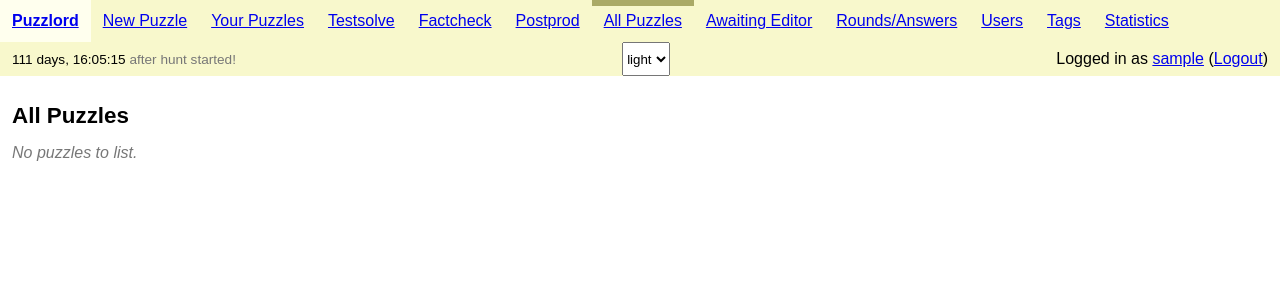
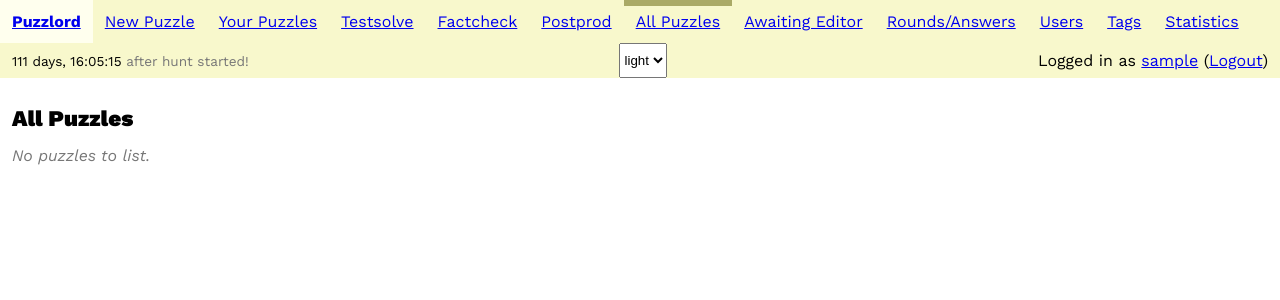
Before and after one commit to galacticpuzzlehunt/puzzlord, a Django app: page /all in a window 1280 px wide. Shown: the top 300 px of the page. Run offline with Django 3.2, Linux system fonts and the light colour scheme; the visitor is signed in with stand-in values (Sample User, id 1); data comes from the database, SQL or seed files in the repository; data that the repository does not hold is empty; some libraries are stand-ins or nearby versions.

Commit message:
Font updates

```diff
--- a/puzzle_editing/static/css/general.css
+++ b/puzzle_editing/static/css/general.css
@@ -47,7 +47,7 @@
 
 /* general */
 body {
-	font-family: sans-serif;
+	font-family: 'Work Sans', sans-serif;
 	margin: 0;
 	padding: 0;
 	color: var(--text-color);
@@ -167,8 +167,8 @@ nav a:visited {
 main {
 	padding: 0.75em;
 }
-h1 { font-size: 140%; }
-h2 { font-size: 120%; font-weight: normal; }
+h1 { font-size: 140%; font-weight: 900 }
+h2 { font-size: 120%; font-weight: 700; }
 div.table-wrap {
 	max-width: 100%;
 	overflow: auto;
--- a/puzzle_editing/templates/base.html
+++ b/puzzle_editing/templates/base.html
@@ -9,6 +9,9 @@
 		<link rel="stylesheet" href="{% static "css/general.css" %}">
 		<link rel="shortcut icon" href="{% static 'favicon.ico' %}"/>
 		<title>{% block title %}Puzzlord{% endblock %}</title>
+		<link rel="preconnect" href="https://fonts.gstatic.com">
+		<link href="https://fonts.googleapis.com/css2?family=Work+Sans:ital,wght@0,400;0,700;0,900;1,400&display=swap" rel="stylesheet">
+
 	</head>
 	<body>
 		<nav id="nav-menu">
```
